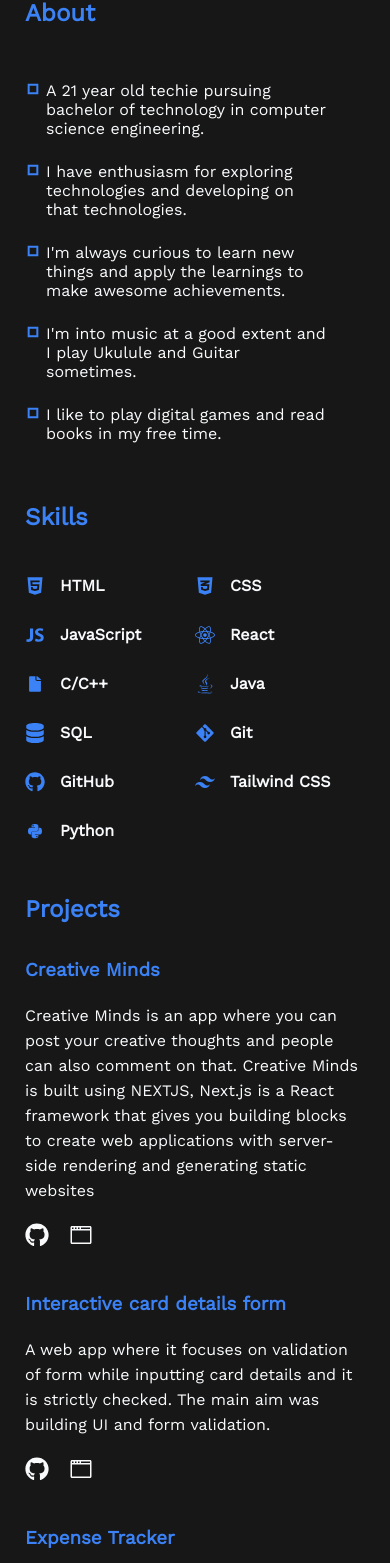
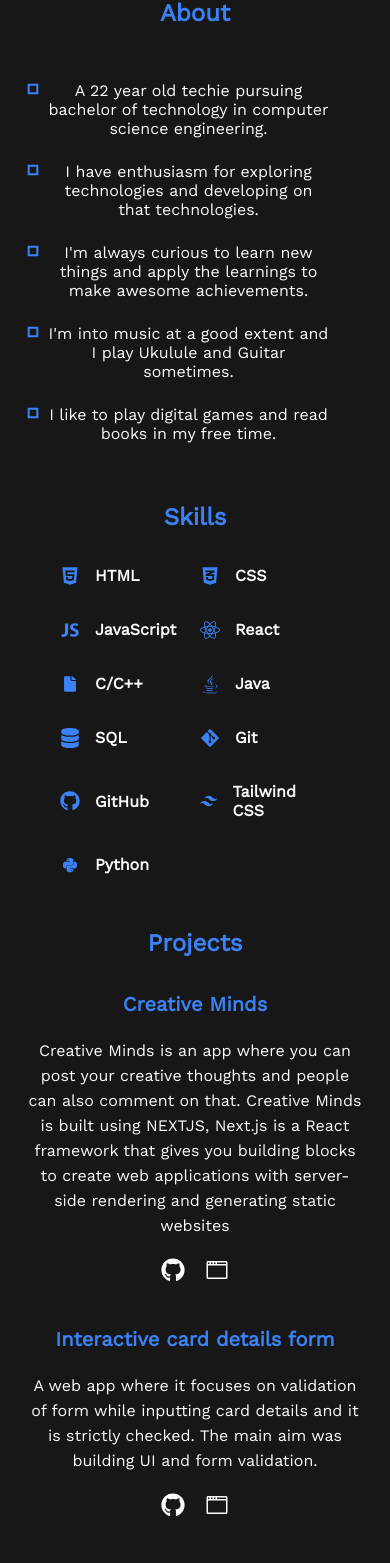
Before and after one commit to urmil22/portfolio-2.0, a React (Create React App) app: page / in a window 390 px wide. Shown: the part 425-1988 px from the top of the page. Built offline with nearby package versions, Linux system fonts and the light colour scheme.

Commit message:
fixed responsive issues and cursor

```diff
--- a/src/App.css
+++ b/src/App.css
@@ -15,6 +15,7 @@ body{
   font-family: 'Work Sans', sans-serif;
   background-color: var(--primary-color);
   scroll-behavior: smooth;
+  cursor: default;
 }
 
 .wrapper {
@@ -217,6 +218,12 @@ p{
   justify-content: left;
 }
 
+.project-title{
+ color: var(--secondary-color) !important;
+ text-decoration: none;
+ font-size: 1.25rem !important;
+}
+
 .project a,p{
   color: var(--links-color);
 }
@@ -344,6 +351,15 @@ footer p {
     margin: auto;
  }
 
+ section h1 {
+  text-align: center;
+ }
+
+ .info-para{
+  justify-content: center;
+  text-align: center;
+ }
+
  .social-links {
   width: 100%;
   justify-content: center;
@@ -383,6 +399,24 @@ footer p {
 
 .skills-grid {
   grid-template-columns: 50% 50%;
+  margin: 0 35px;
+  gap: 5px;
+}
+
+.more-projects{
+  text-align: center;
+}
+
+.project-grid div {
+  text-align: center;
+}
+
+.project-grid > div > div {
+  justify-content: center;
+}
+
+.cocurricular-grid div {
+  text-align: center;
 }
 
 .about {
@@ -394,6 +428,10 @@ footer p {
 .about p{
   margin-top: 1.5rem;
   width: 90%;
+}
+
+.contact ul {
+  justify-content: center;
 }
 
 footer {
--- a/src/components/About.js
+++ b/src/components/About.js
@@ -6,7 +6,7 @@ const About = () => {
     <section className='about' id='about'>
     <h1>About</h1>
     <div>
-      <p className='info-para'> <span className='bullets'> <CgShapeSquare /> </span>  A 21 year old techie pursuing bachelor of technology in computer science engineering.</p>
+      <p className='info-para'> <span className='bullets'> <CgShapeSquare /> </span>  A 22 year old techie pursuing bachelor of technology in computer science engineering.</p>
 
       <p className='info-para'> <span className='bullets'> <CgShapeSquare /> </span>I have enthusiasm for exploring technologies and developing on that technologies.</p>
 
--- a/src/components/CoCurricular.js
+++ b/src/components/CoCurricular.js
@@ -22,9 +22,11 @@ const CoCurricular = () => {
                 <h3>Tech Expo</h3>
                 <p>Tech Expo is a college level competition of projects for final year students from every department. We as a team represented our project Medical Datacare.</p>
             </div>
+        </div>
 
+        <div className='cocurricular-grid'>
+                <h1>Other Activities</h1>
             <div>
-                <h2>Other Activities</h2>
                 <h3>Road to Web3 Hackathon</h3>
                 <p>Road to Web3 is a purpose built event for you to create your first application on the Blockchain. There were speakers, mentors and developers from all around the world</p>
             </div>
--- a/src/components/Projects.js
+++ b/src/components/Projects.js
@@ -8,7 +8,7 @@ const Projects = () => {
         <h1>Projects</h1>
             <div className='project-grid'>
                 <div>
-            <h3>Creative Minds</h3>
+            <h3> <a className='project-title' href='https://creative-writes-two.vercel.app/'>Creative Minds</a> </h3>
             <p>Creative Minds is an app where you can post your creative thoughts and people can also comment on that. Creative Minds is built using NEXTJS, Next.js is a React framework that gives you building blocks to create web applications with server-side rendering and generating static websites</p>
                     <div className='project-icons'>
                         <a href='https://github.com/urmil22/creative-writes'rel="noreferrer" target='_blank'><FaGithub /></a>
@@ -18,7 +18,7 @@ const Projects = () => {
 
 
         <div>
-            <h3>Interactive card details form</h3>
+            <h3><a className='project-title' href='https://interactive-details-card-form.netlify.app/'> Interactive card details form </a></h3>
             <p>A web app where it focuses on validation of form while inputting card details and it is strictly checked.
 The main aim was building UI and form validation.</p>
             <div className='project-icons'><a href='https://github.com/urmil22/Chainwhiz-intern-task'rel="noreferrer" target='_blank'><FaGithub /></a>
@@ -26,7 +26,7 @@ The main aim was building UI and form validation.</p>
         </div>
 
         <div>
-            <h3>Expense Tracker</h3>
+            <h3> <a className='project-title' href='https://urmil-expense-tracker.netlify.app/'> Expense Tracker </a></h3>
             <p>An app which tracks your expense with your income/salary and updates
             the balance with reducing the expenses and also stores the data in local storage.</p>
             <div className='project-icons'><a href='https://github.com/urmil22/expense-tracker' rel="noreferrer" target='_blank'><FaGithub /></a>
@@ -34,7 +34,7 @@ The main aim was building UI and form validation.</p>
         </div>
 
         <div>
-            <h3>Chat app</h3>
+            <h3> <a className='project-title' href='https://urmil-chat-app.netlify.app/'> Chat app </a></h3>
             <p>An app which works like WhatsApp or Discord where you can chat and the authentication
             used is from Google Firebase.</p>
             <div className='project-icons'><a href='https://github.com/urmil22/react-chat-app'rel="noreferrer" target='_blank'><FaGithub /></a>
@@ -42,7 +42,7 @@ The main aim was building UI and form validation.</p>
         </div>
 
         <div>
-            <h3>Cooking with React</h3>
+            <h3> <a className='project-title' href='https://urmil-recipe-app.netlify.app/'> Cooking with React </a></h3>
             <p>An recipe app is one of the app which I developed during my React learnings. Here you can edit an recipe and also
             add recipe which stores on local storage of browser.</p>
             <div className='project-icons'><a href='https://github.com/urmil22/cooking-with-react'rel="noreferrer" target='_blank'><FaGithub /></a>
@@ -52,7 +52,7 @@ The main aim was building UI and form validation.</p>
 
 
         <div>
-            <h3>Stock Calculator</h3>
+            <h3><a className='project-title' href='https://urmil-stock-calculator.netlify.app/'>Stock Calculator</a></h3>
             <p>A web app which calculates your profit/loss in stocks on adding basic inputs like quantity,
             initial price and current price of stock. It is purely made in vanilla JavaScript.</p>
             <div className='project-icons'><a href='https://github.com/urmil22/neog-markFourteen'rel="noreferrer" target='_blank'><FaGithub /></a>
@@ -60,14 +60,14 @@ The main aim was building UI and form validation.</p>
         </div>
 
         <div>
-            <h3>Soundli</h3>
+            <h3><a className='project-title' href='https://soundli-music-app.netlify.app/'> Soundli </a></h3>
             <p>A app which is similar to Spotify which uses API from RapidAPI provider and Tailwind CSS is used for styling. I have used React for building Soundli.</p>
             <div className='project-icons'><a href='https://github.com/urmil22/soundli-music-app'rel="noreferrer" target='_blank'><FaGithub /></a>
             <a href='https://soundli-music-app.netlify.app/' rel="noreferrer" target='_blank'><GoBrowser /></a></div>
         </div>
 
         </div>
-        <p style={{color:'var(--secondary-color)'}}>More projects on my <a style={{fontSize: '16px'}} href='https://github.com/urmil22'>GitHub</a></p>
+        <p className='more-projects' style={{color:'var(--secondary-color)'}}>More projects on my <a style={{fontSize: '16px'}} href='https://github.com/urmil22'>GitHub</a></p>
     </section>
   )
 }
```
